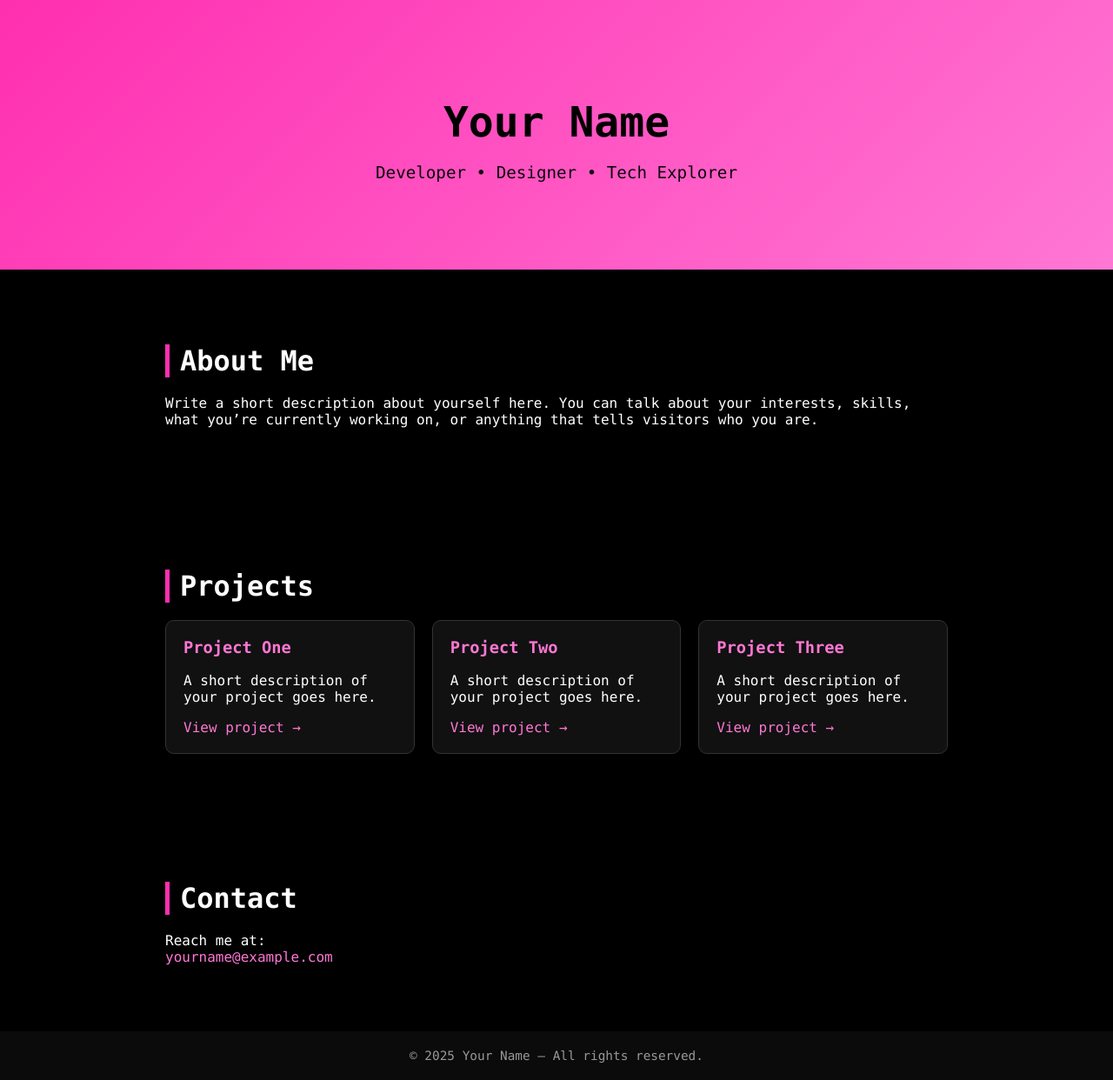
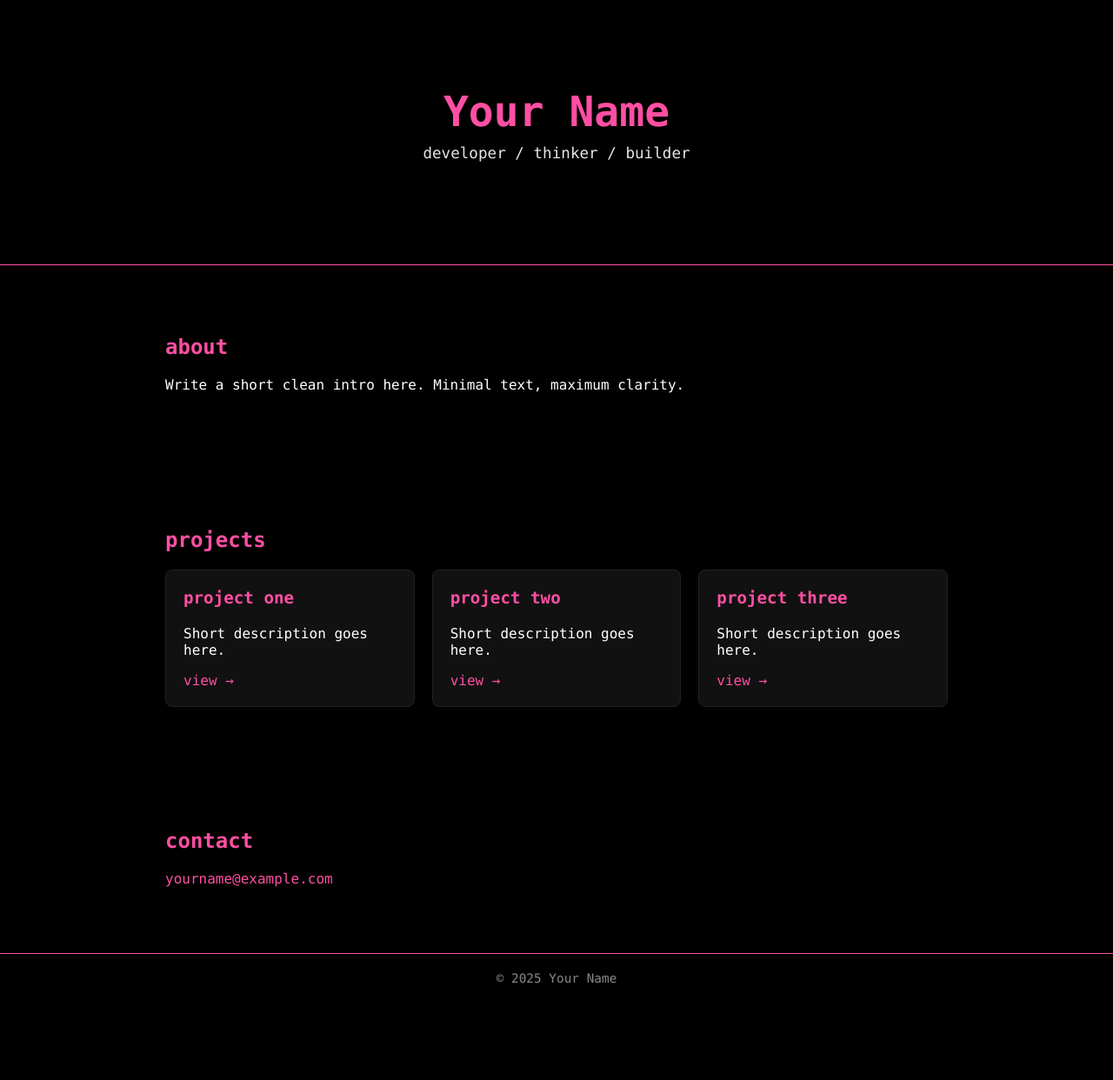
Before and after one commit to real-sarah/real-sarah.github.io, a plain HTML site: page index.html in a window 1280 px wide. Shown: the whole page at 87% size. After the commit the page ends 1153 px from the top, so only its background shows below. Drawn offline with Linux system fonts and the light colour scheme.

Commit message:
Updated index.html

```diff
--- a/index.html
+++ b/index.html
@@ -14,21 +14,23 @@
         }
 
         header {
-            padding: 80px 20px;
+            padding: 100px 20px;
             text-align: center;
-            background: linear-gradient(135deg, #ff2fb0, #ff77d4);
-            color: #000;
+            border-bottom: 1px solid #ff4fa3; /* clean pink underline */
         }
 
         header h1 {
             font-size: 3rem;
-            margin-bottom: 10px;
             font-weight: 700;
+            margin: 0;
+            color: #ff4fa3; /* pink */
         }
 
         header p {
-            font-size: 1.2rem;
-            opacity: 0.95;
+            font-size: 1.1rem;
+            margin-top: 10px;
+            color: #ffffff;
+            opacity: 0.9;
         }
 
         .section {
@@ -38,10 +40,10 @@
         }
 
         .section h2 {
-            font-size: 2rem;
+            font-size: 1.5rem;
             margin-bottom: 20px;
-            border-left: 5px solid #ff2fb0;
-            padding-left: 12px;
+            color: #ff4fa3;
+            font-weight: 600;
         }
 
         .projects {
@@ -53,32 +55,32 @@
         .card {
             background: #111111;
             padding: 20px;
-            border-radius: 10px;
-            transition: 0.3s;
-            border: 1px solid #333;
+            border-radius: 8px;
+            border: 1px solid #222;
+            transition: 0.25s;
         }
 
         .card:hover {
-            transform: translateY(-5px);
-            border-color: #ff2fb0;
-            background: #1a1a1a;
+            border-color: #ff4fa3;
+            box-shadow: 0 0 10px #ff4fa355;
         }
 
         .card h3 {
             margin-top: 0;
-            color: #ff77d4;
+            color: #ff4fa3;
+            font-size: 1.2rem;
         }
 
         footer {
             padding: 20px;
             text-align: center;
-            background: #0b0b0b;
-            color: #999;
+            border-top: 1px solid #ff4fa3;
+            color: #ffffff88;
             font-size: 0.9rem;
         }
 
         a {
-            color: #ff77d4;
+            color: #ff4fa3;
             text-decoration: none;
         }
 
@@ -92,52 +94,50 @@
 
     <header>
         <h1>Your Name</h1>
-        <p>Developer • Designer • Tech Explorer</p>
+        <p>developer / thinker / builder</p>
     </header>
 
     <div class="section">
-        <h2>About Me</h2>
+        <h2>about</h2>
         <p>
-            Write a short description about yourself here. You can talk about your interests, skills,
-            what you’re currently working on, or anything that tells visitors who you are.
+            Write a short clean intro here. Minimal text, maximum clarity.
         </p>
     </div>
 
     <div class="section">
-        <h2>Projects</h2>
+        <h2>projects</h2>
         <div class="projects">
 
             <div class="card">
-                <h3>Project One</h3>
-                <p>A short description of your project goes here.</p>
-                <a href="#">View project →</a>
+                <h3>project one</h3>
+                <p>Short description goes here.</p>
+                <a href="#">view →</a>
             </div>
 
             <div class="card">
-                <h3>Project Two</h3>
-                <p>A short description of your project goes here.</p>
-                <a href="#">View project →</a>
+                <h3>project two</h3>
+                <p>Short description goes here.</p>
+                <a href="#">view →</a>
             </div>
 
             <div class="card">
-                <h3>Project Three</h3>
-                <p>A short description of your project goes here.</p>
-                <a href="#">View project →</a>
+                <h3>project three</h3>
+                <p>Short description goes here.</p>
+                <a href="#">view →</a>
             </div>
 
         </div>
     </div>
 
     <div class="section">
-        <h2>Contact</h2>
+        <h2>contact</h2>
         <p>
-            Reach me at:<br>
             <a href="mailto:yourname@example.com">yourname@example.com</a>
         </p>
     </div>
 
     <footer>
-        © 2025 Your Name — All rights reserved.
+        © 2025 Your Name
     </footer>
 
 </body>
```
